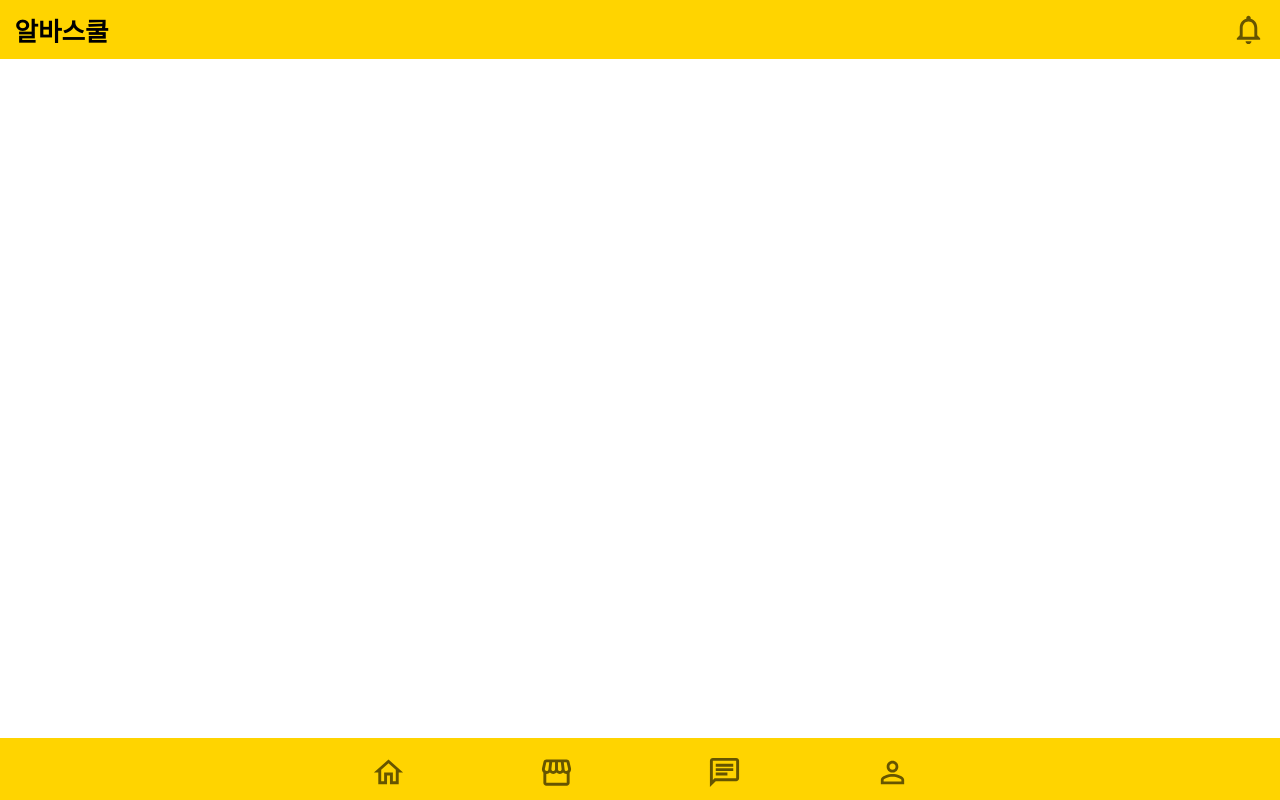
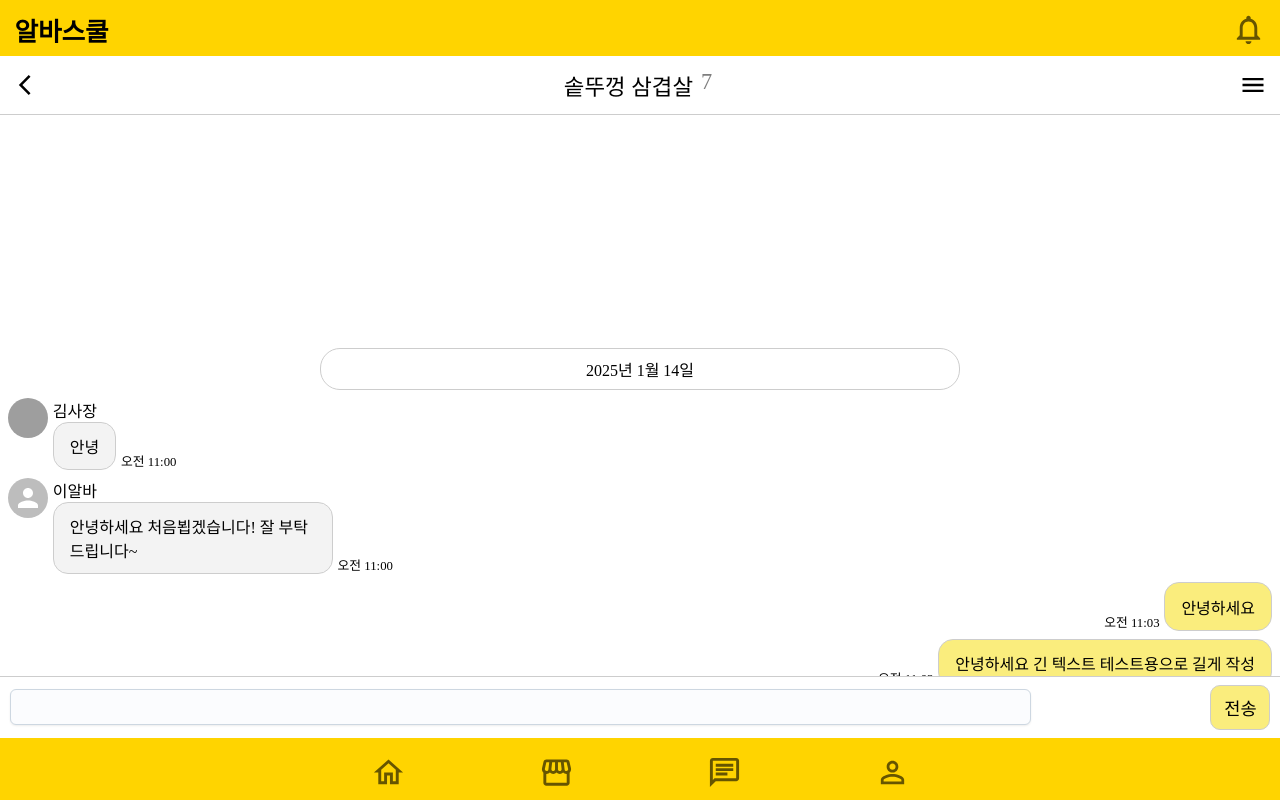
Before and after one commit to leejjorang/albaschool_frontend, a React (Vite) app: page /chats/1 in a window 1280 px wide. Built offline with nearby package versions, Linux system fonts and the light colour scheme; grey boxes are pictures that could not be loaded; a web font is replaced by a local one.

Commit message:
Feat: 채팅방(공통) 페이지 컴포넌트화 및 스타일 구현

```diff
--- a/src/App.tsx
+++ b/src/App.tsx
@@ -8,6 +8,7 @@ import StaffUser from "./pages/staff/User";
 import ManagerUser from "./pages/manager/User";
 import UserEdit from "./pages/common/UserEdit";
 import ChatList from "./pages/common/ChatList";
+import ChatRoom from "./pages/common/ChatRoom";
 
 function App() {
   return (
@@ -22,6 +23,7 @@ function App() {
           <Route path="/user/manager" element={<ManagerUser />} />
           <Route path="/user/edit" element={<UserEdit />} />
           <Route path="/chats" element={<ChatList />} />
+          <Route path="/chats/:id" element={<ChatRoom />} />
         </Routes>
       </Layout>
     </BrowserRouter>
--- /dev/null
+++ b/src/components/chat/AlertChat.tsx
@@ -0,0 +1,30 @@
+import styled from "styled-components";
+
+interface AlertChatProps {
+  message: string;
+}
+
+const AlertChat: React.FC<AlertChatProps> = ({ message }) => {
+  return (
+    <AlertStyle>
+      <p>{message}</p>
+    </AlertStyle>
+  );
+}
+
+export default AlertChat;
+
+
+const AlertStyle = styled.div`
+  display: flex;
+  justify-content: center;
+
+  p {
+    text-align: center;
+    padding: 0.5rem;
+    background-color: #ffffff;
+    border: 1px solid #CDCDCD;
+    border-radius: 20px;
+    width:50%
+  }
+`
--- /dev/null
+++ b/src/components/chat/Chat.tsx
@@ -0,0 +1,50 @@
+import styled from "styled-components";
+
+interface ChatProps {
+  sender: "your" | "my";
+  message: string;
+  time: string;
+}
+
+const Chat: React.FC<ChatProps> = ({sender, message, time}) => {
+  return (
+    <ChatStyle className={sender}>
+      <MessageStyle className={sender}>{message}</MessageStyle>
+      <p style={{fontSize: '0.8rem'}}>{time}</p>
+    </ChatStyle>
+  );
+}
+
+export default Chat;
+
+
+const ChatStyle = styled.span`
+  display: flex;
+  align-items: flex-end;
+  gap: 0.3rem;
+
+  &.your {
+    flex-direction: row;
+  }
+
+  &.my {
+    flex-direction: row-reverse;
+    margin-right: 0.5rem;
+  }
+`
+
+const MessageStyle = styled.p`
+  border: 1px solid #CDCDCD;
+  border-radius: 15px;
+  padding: 0.7rem 1rem;
+  max-width: 70%;
+  word-wrap: break-word;
+
+  &.your {
+    background-color: #F3F3F3;
+  }
+
+  &.my {
+    background-color: #FAED7D;
+  }
+`
--- /dev/null
+++ b/src/components/chat/ChatBox.tsx
@@ -0,0 +1,38 @@
+import styled from "styled-components";
+import AlertChat from "./AlertChat";
+import YourChat from "./YourChat";
+import MyChat from "./MyChat";
+
+const ChatBox = () => {
+  return (
+    <ChatBoxStyle>
+      <AlertChat message="2025년 1월 14일" />
+      <YourChat
+        senderName="김사장"
+        profile="https://picsum.photos/id/49/200/300.jpg"
+        message="안녕"
+        time="오전 11:00"
+      />
+      <YourChat
+        senderName="이알바"
+        message="안녕하세요 처음뵙겠습니다! 잘 부탁드립니다~"
+        time="오전 11:00"
+      />
+      <MyChat message="안녕하세요" time="오전 11:03" />
+      <MyChat message="안녕하세요 긴 텍스트 테스트용으로 길게 작성" time="오전 11:03" />
+    </ChatBoxStyle>
+  );
+}
+
+export default ChatBox;
+
+
+const ChatBoxStyle = styled.div`
+  min-height: 73.1vh;
+  display: flex;
+  flex-direction: column;
+  justify-content: flex-end;
+  margin: 3.4rem 0 3.3rem;
+  padding: 0.5rem 0;
+  gap: 0.5rem;
+`
--- /dev/null
+++ b/src/components/chat/MyChat.tsx
@@ -0,0 +1,14 @@
+import Chat from "./Chat";
+
+interface MyChatProps {
+  message: string;
+  time: string;
+}
+
+const MyChat: React.FC<MyChatProps> = ({message, time}) => {
+  return (
+    <Chat sender="my" message={message} time={time} />
+  );
+}
+
+export default MyChat;
--- /dev/null
+++ b/src/components/chat/YourChat.tsx
@@ -0,0 +1,31 @@
+import styled from 'styled-components';
+import Avatar from '@mui/material/Avatar';
+import Chat from "./Chat";
+
+interface YourChatProps {
+  senderName: string;
+  profile?: string;
+  message: string;
+  time: string;
+}
+
+const YourChat: React.FC<YourChatProps> = ({senderName, profile, message, time}) => {
+  return (
+    <YourChatStyle>
+      <Avatar alt={senderName} src={profile} />
+      <div>
+        <p>{senderName}</p>
+        <Chat sender="your" message={message} time={time} />
+      </div>
+    </YourChatStyle>
+  );
+}
+
+export default YourChat;
+
+
+const YourChatStyle = styled.div`
+  display: flex;
+  gap: 0.3rem;
+  margin-left: 0.5rem;
+`
--- /dev/null
+++ b/src/pages/common/ChatRoom.tsx
@@ -0,0 +1,81 @@
+import styled from 'styled-components';
+import ArrowBackIosOutlinedIcon from '@mui/icons-material/ArrowBackIosOutlined';
+import MenuOutlinedIcon from '@mui/icons-material/MenuOutlined';
+import Textarea from '@mui/joy/Textarea';
+import ChatBox from '../../components/chat/ChatBox';
+
+const ChatRoom = () => {
+  const storeTitle: string = '솥뚜껑 삼겹살';
+  const headCount: number = 7;
+
+  return (
+    <div>
+      <ChatRoomHeaderStyle>
+        <ArrowBackIosOutlinedIcon />
+        <span>
+          <p>{storeTitle}</p>
+          <p style={{color: '#7E7E7E'}}>{headCount}</p>
+        </span>
+        <MenuOutlinedIcon sx={{ fontSize: 28 }} />
+      </ChatRoomHeaderStyle>
+      <ChatBox />
+      <ChatInputBoxStyle>
+        <Textarea
+          name="Outlined"
+          variant="outlined"
+          maxRows={3}
+          sx={{ overflowY: 'hidden', width: '81%' }}
+        />
+        <button>전송</button>
+      </ChatInputBoxStyle>
+    </div>
+  );
+}
+
+export default ChatRoom;
+
+
+const ChatRoomHeaderStyle = styled.div`
+  display: flex;
+  justify-content: space-between;
+  align-items: center;
+  position: fixed;
+  padding: 0.8rem;
+  border-bottom: 1px solid #CDCDCD;
+  background-color: #ffffff;
+  width: 100%;
+  z-index: 10;
+
+  span {
+    display: inline-flex;
+    gap: 0.5rem;
+  }
+
+  p {
+    font-size: 1.4rem;
+  }
+`
+
+const ChatInputBoxStyle = styled.div`
+  display: flex;
+  justify-content: space-between;
+  align-items: center;
+  position: fixed;
+  padding: 0.5rem 0.6rem;
+  border-top: 1px solid #CDCDCD;
+  background-color: #ffffff;
+  width: 100%;
+  bottom: 3.9rem;
+
+  button {
+    font-size: 1.1rem;
+    padding: 0.55rem 0.8rem;
+    background-color: #FAED7D;
+    border: 1px solid #CDCDCD;
+    border-radius: 10px;
+
+    &:focus, &:hover {
+      background-color: #FFD400;
+    }
+  }
+`
```
